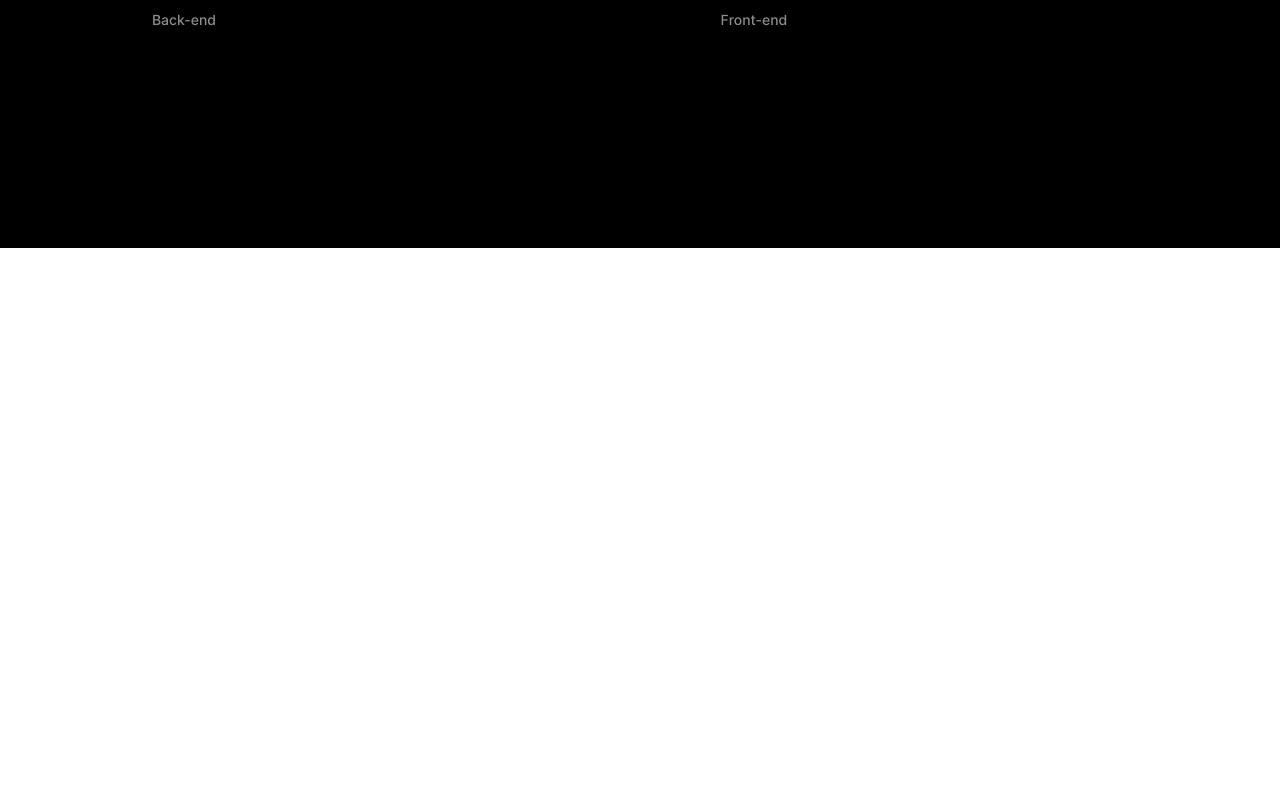
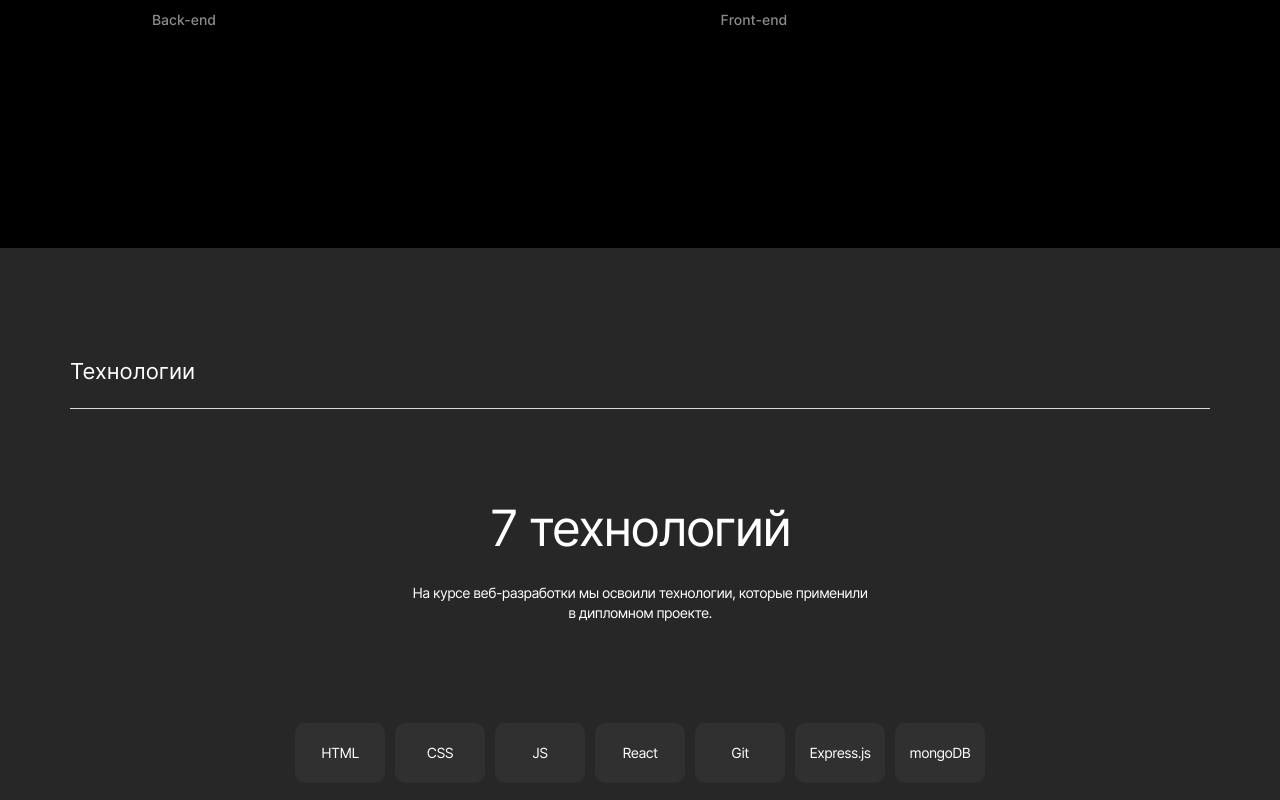
Before and after one commit to nivnikoff/movies-explorer-frontend, a React (Create React App) app: page / in a window 1280 px wide. Shown: the part 1136-1936 px from the top of the page. Before the commit the page ends 1384 px from the top, so only its background shows below. Built offline with nearby package versions, Linux system fonts and the light colour scheme.

Commit message:
Techs component created

```diff
--- a/src/components/AboutProject/AboutProject.css
+++ b/src/components/AboutProject/AboutProject.css
@@ -1,6 +1,5 @@
 .project {
   padding: 110px 70px;
-  box-sizing: border-box;
 }
 
 .project__title {
--- a/src/components/Main/Main.jsx
+++ b/src/components/Main/Main.jsx
@@ -2,7 +2,7 @@
 import Promo from '../Promo/Promo';
 import NavTab from '../NavTab/NavTab';
 import AboutProject from '../AboutProject/AboutProject';
-// import Techs from '../Techs';
+import Techs from '../Techs/Techs';
 // import AboutMe from '../AboutMe';
 // import Portfolio from '../Portfolio';
 // import Footer from ',,/Footer';
@@ -15,8 +15,8 @@
         <Promo/>
         <NavTab/>
         <AboutProject/>
-        {/* <Techs/>
-        <AboutMe/>
+        <Techs/>
+        {/* <AboutMe/>
         <Portfolio/> */}
       </main>
       {/* <Footer/> */}
--- /dev/null
+++ b/src/components/Techs/Techs.css
@@ -0,0 +1,61 @@
+.techs {
+  padding: 110px 70px;
+  background-color: #272727;
+}
+
+.techs__title {
+  padding-bottom: 23px;
+  margin: 0;
+  border-bottom: 1px solid #DADADA;
+  font-weight: 400;
+  font-size: 22px;
+  line-height: 27px;
+}
+
+.techs__content {
+  display: flex;
+  flex-direction: column;
+  align-items: center;
+}
+
+.techs__subtitle {
+  padding: 90px 0 26px;
+  margin: 0;
+  font-weight: 400;
+  font-size: 50px;
+  line-height: 58px;
+  text-align: center;
+  letter-spacing: -0.04em;
+}
+
+.techs__text {
+  max-width: 460px;
+  padding-bottom: 100px;
+  margin: 0;
+  font-weight: 400;
+  font-size: 14px;
+  line-height: 20px;
+  text-align: center;
+  letter-spacing: -0.04em;
+}
+
+.techs__list {
+  padding: 0;
+  margin: 0;
+  display: flex;
+  gap: 10px;
+  list-style: none;
+}
+
+.techs__list-item {
+  padding: 21px 0 22px;
+  margin: 0;
+  width: 90px;
+  background-color: #303030;
+  border-radius: 10px;
+  font-weight: 400;
+  font-size: 14px;
+  line-height: 17px;
+  text-align: center;
+  letter-spacing: -0.04em;
+}
--- a/src/components/Techs/Techs.jsx
+++ b/src/components/Techs/Techs.jsx
@@ -0,0 +1,24 @@
+import './Techs.css';
+
+function Techs() {
+  return (
+    <section className="techs" id="techs">
+      <h2 className="techs__title">Технологии</h2>
+      <div className="techs__content">
+        <h3 className="techs__subtitle">7 технологий</h3>
+        <p className="techs__text">На курсе веб-разработки мы освоили технологии, которые применили в дипломном проекте.</p>
+        <ul className="techs__list">
+          <li className="techs__list-item">HTML</li>
+          <li className="techs__list-item">CSS</li>
+          <li className="techs__list-item">JS</li>
+          <li className="techs__list-item">React</li>
+          <li className="techs__list-item">Git</li>
+          <li className="techs__list-item">Express.js</li>
+          <li className="techs__list-item">mongoDB</li>
+        </ul>
+      </div>
+    </section>
+  )
+}
+
+export default Techs;
```
